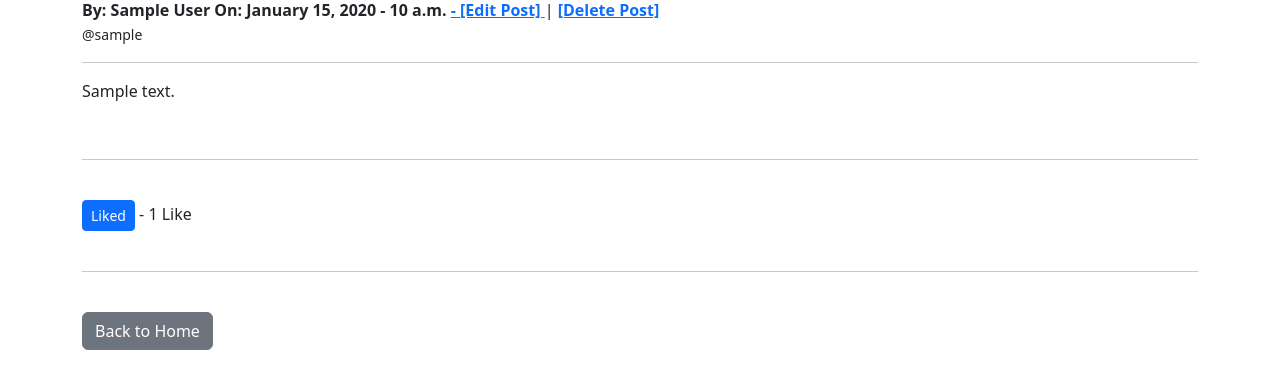
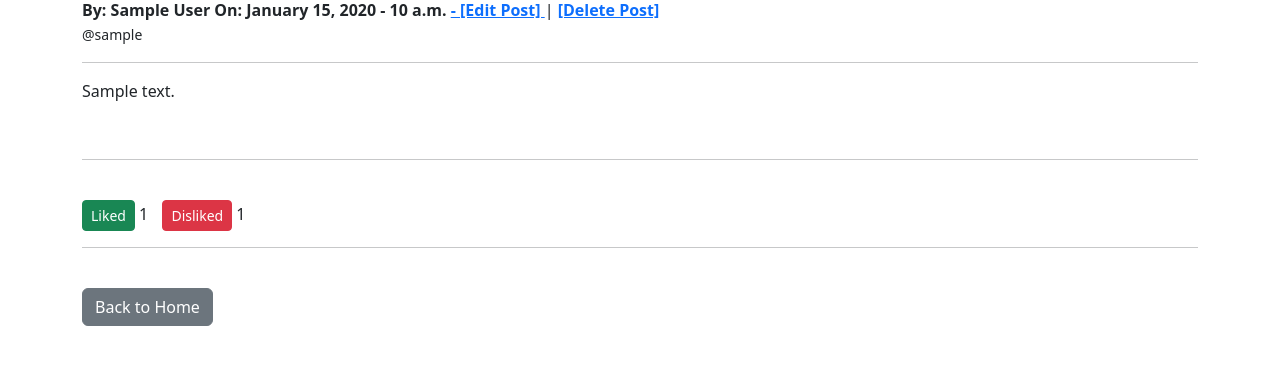
Before and after one commit to ft-mammoo/Blog-App, a Django app: page /article/1/ in a window 1280 px wide. Shown: the part 138-527 px from the top of the page. Run offline with Django 5.2, Linux system fonts and the light colour scheme; a user stored in the database is signed in; tables that the repository leaves empty hold one stand-in row (values such as "Sample post").

Commit message:
Added Dislike Button And Its Functions

```diff
--- a/blog/theblog/models.py
+++ b/blog/theblog/models.py
@@ -18,6 +18,7 @@ class BlogPost(models.Model):
     created_at = models.DateTimeField(auto_now_add=True)
     category = models.ForeignKey(Category, on_delete=models.CASCADE, default=1)
     likes = models.ManyToManyField(User, related_name='blogpost_likes')
+    dislikes = models.ManyToManyField(User, related_name='blog_posts_disliked',)
 
     def __str__(self):
         return self.title + " by " + str(self.author)
--- a/blog/theblog/templates/article_details.html
+++ b/blog/theblog/templates/article_details.html
@@ -32,17 +32,32 @@
 
 <br><hr><br>
 {% if user.is_authenticated %}
-    <form action="{% url 'like-post' blogpost.pk %}" method="POST">
+    <form action="{% url 'like-post' blogpost.pk %}" method="POST" style="display:inline;">
         {% csrf_token %}
-        <button type="submit" name="post_id" value="{{ blogpost.id }}" class="btn btn-primary btn-sm">
+        <button type="submit" name="post_id" value="{{ blogpost.id }}" class="btn btn-sm
+            {% if has_liked %}btn-success{% else %}btn-outline-success{% endif %}">
             {% if has_liked %}
                 Liked
             {% else %}
-                Like
+                Like 👍
             {% endif %}
         </button>
         {% if blogpost.likes.count > 0 %}
-             - {{ blogpost.likes.count }} Like{{ blogpost.likes.count|pluralize }}
+             {{ blogpost.likes.count }}
+        {% endif %}
+    </form>
+    <form action="{% url 'dislike-post' blogpost.pk %}" method="POST" style="display:inline; margin-left: 10px;">
+        {% csrf_token %}
+        <button type="submit" name="post_id" value="{{ blogpost.id }}" class="btn btn-sm
+            {% if has_disliked %}btn-danger{% else %}btn-outline-danger{% endif %}">
+            {% if has_disliked %}
+                Disliked
+            {% else %}
+                Dislike 👎
+            {% endif %}
+        </button>
+        {% if blogpost.dislikes.count > 0 %}
+            {{ blogpost.dislikes.count }}
         {% endif %}
     </form>
 {% endif %}
--- a/blog/theblog/urls.py
+++ b/blog/theblog/urls.py
@@ -1,5 +1,5 @@
 from django.urls import path
-from .views import HomePageView, ArticleDetailView, CreatePostView, EditPostView, DeletePostView, CreateCategoryView, CategoryView, LikeView
+from .views import HomePageView, ArticleDetailView, CreatePostView, EditPostView, DeletePostView, CreateCategoryView, CategoryView, LikeView, DislikeView
 
 urlpatterns = [
     path('', HomePageView.as_view(), name='home'),
@@ -9,5 +9,6 @@ urlpatterns = [
     path('article/<int:pk>/delete/', DeletePostView.as_view(), name='delete-post'),
     path('addcategory/', CreateCategoryView.as_view(), name='create-category'),
     path('category/<str:categs>/', CategoryView, name='category'),
-    path('like/<int:pk>/', LikeView, name='like-post')
+    path('like/<int:pk>/', LikeView, name='like-post'),
+    path('dislike/<int:pk>/', DislikeView, name='dislike-post'),
 ]
--- a/blog/theblog/views.py
+++ b/blog/theblog/views.py
@@ -14,6 +14,22 @@ def LikeView(request, pk):
             postblog.likes.remove(request.user)
         else:
             postblog.likes.add(request.user)
+            if postblog.dislikes.filter(id=request.user.id).exists():
+                postblog.dislikes.remove(request.user)
+        return HttpResponseRedirect(reverse_lazy('article-detail', args=[str(pk)]))
+    return HttpResponseRedirect(reverse_lazy('home'))
+
+def DislikeView(request, pk):
+    postblog = get_object_or_404(BlogPost, id=pk)
+    if not request.user.is_authenticated:
+        return HttpResponseRedirect(reverse_lazy('article-detail', args=[str(pk)]))
+    if request.method == 'POST':
+        if postblog.dislikes.filter(id=request.user.id).exists():
+            postblog.dislikes.remove(request.user)
+        else:
+            postblog.dislikes.add(request.user)
+            if postblog.likes.filter(id=request.user.id).exists():
+                postblog.likes.remove(request.user)
         return HttpResponseRedirect(reverse_lazy('article-detail', args=[str(pk)]))
     return HttpResponseRedirect(reverse_lazy('home'))
 
@@ -39,8 +55,10 @@ class ArticleDetailView(DetailView):
 
         if self.request.user.is_authenticated:
             context['has_liked'] = blogpost.likes.filter(id=self.request.user.id).exists()
+            context['has_disliked'] = blogpost.dislikes.filter(id=self.request.user.id).exists()
         else:
             context['has_liked'] = False
+            context['has_disliked'] = False
 
         return context
 
```
Also changed, not shown: blog/theblog/migrations/0007_blogpost_dislikes.py (added).
